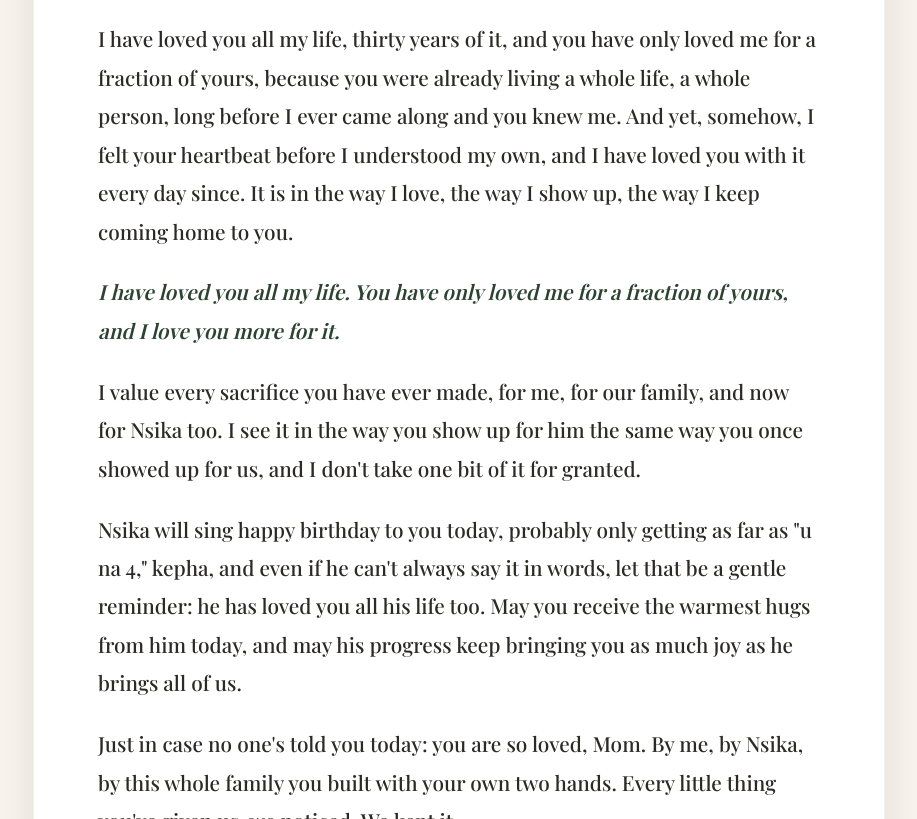
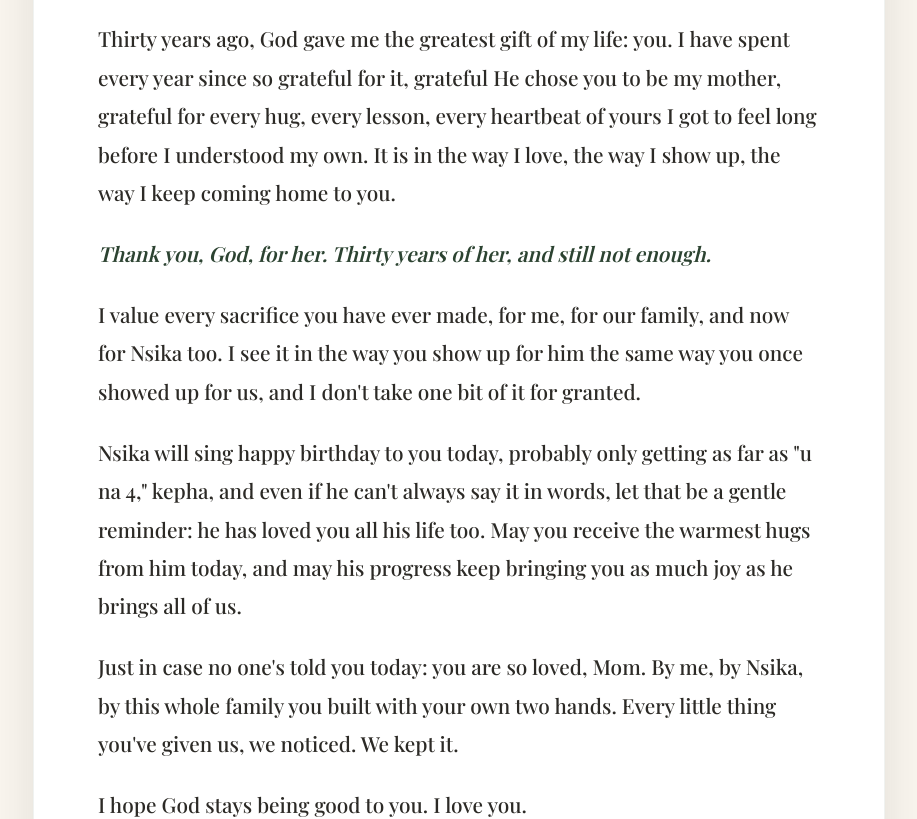
Before and after one commit to LebogangMabaso/Mommy-, a plain HTML site: page index.html in a window 1280 px wide. Shown: the part 1136-1955 px from the top of the page, without its empty margins (181-1098 px from the left). Drawn offline with nearby package versions, Linux system fonts and the light colour scheme; a web font is replaced by a local one.

Commit message:
Warm up letter opening with gratitude to God
Co-Authored-By: Claude Sonnet 5 <noreply@anthropic.com>

```diff
--- a/index.html
+++ b/index.html
@@ -34,17 +34,16 @@
     <div class="letter reveal">
       <p>Happy birthday, Mom.</p>
       <p>
-        I have loved you all my life, thirty years of it, and you have
-        only loved me for a fraction of yours, because you were already
-        living a whole life, a whole person, long before I ever came
-        along and you knew me. And yet, somehow, I felt your heartbeat
-        before I understood my own, and I have loved you with it every
-        day since. It is in the way I love, the way I show up, the way
-        I keep coming home to you.
+        Thirty years ago, God gave me the greatest gift of my life:
+        you. I have spent every year since so grateful for it, grateful
+        He chose you to be my mother, grateful for every hug, every
+        lesson, every heartbeat of yours I got to feel long before I
+        understood my own. It is in the way I love, the way I show up,
+        the way I keep coming home to you.
       </p>
       <p class="highlight">
-        I have loved you all my life. You have only loved me for a
-        fraction of yours, and I love you more for it.
+        Thank you, God, for her. Thirty years of her, and still not
+        enough.
       </p>
       <p>
         I value every sacrifice you have ever made, for me, for our
```
